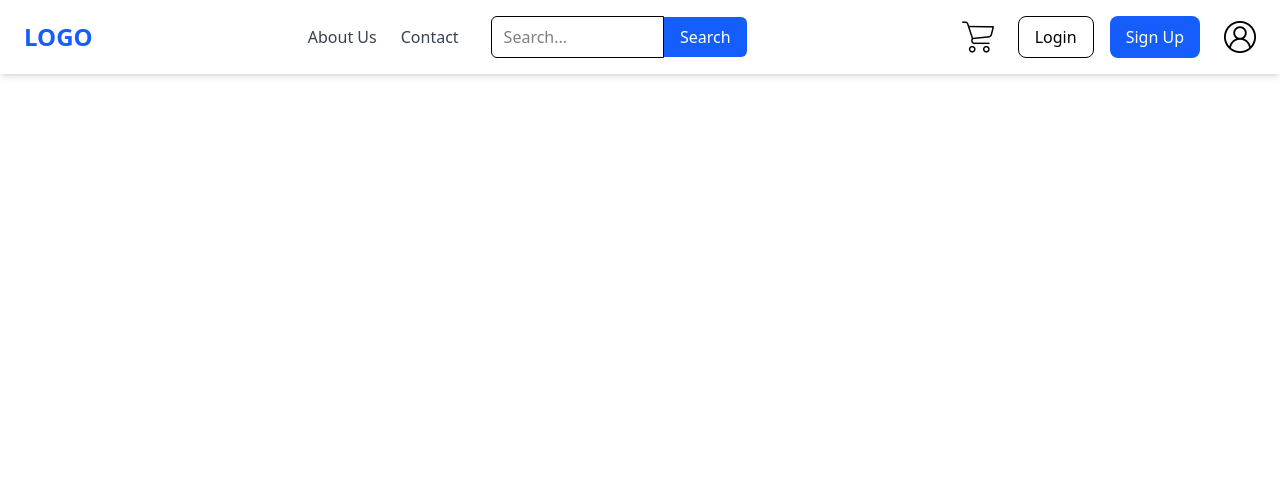
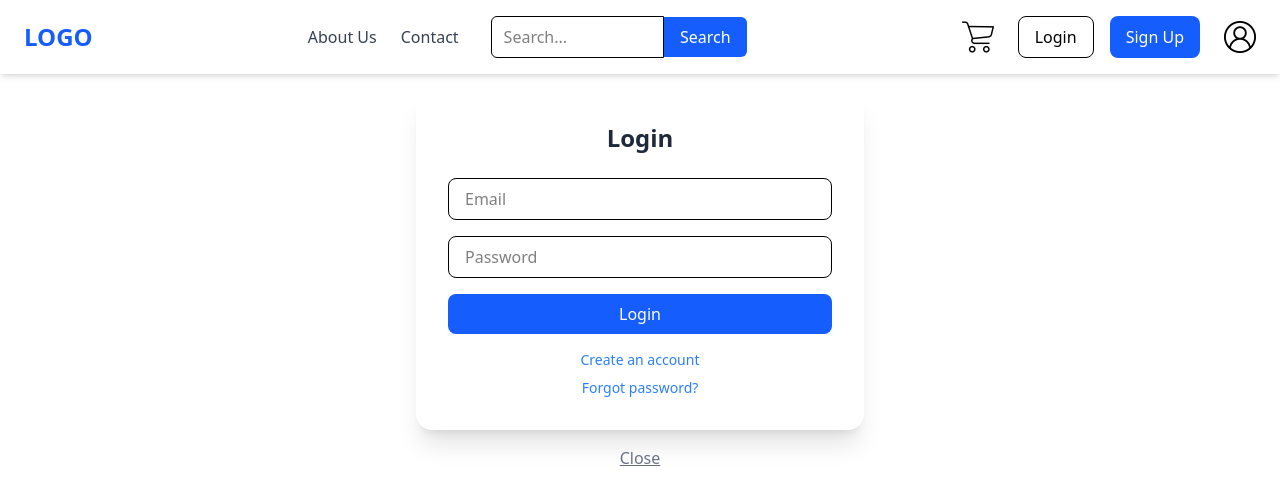
Before and after one commit to LoopLord-LL/final-project-10x, a React (Vite) app: page / in a window 1280 px wide. Both pictures are taken after a click on the button "Login". Shown: the top 502 px of the page. Built offline with nearby package versions, Linux system fonts and the light colour scheme.

Commit message:
feat: create authorization page

```diff
--- a/src/App.jsx
+++ b/src/App.jsx
@@ -1,15 +1,33 @@
-import { useState } from 'react'
-import './App.css'
-import MainNavBar from './components/MainNavBar'
-import AuthContainer from './components/AuthContainer'
+import { useState } from "react";
+import "./App.css";
+import MainNavBar from "./components/MainNavBar";
+import AuthContainer from "./components/AuthContainer";
+
 function App() {
-  const [count, setCount] = useState(0)
+  // State to control which auth view is open, or null for none
+  const [authView, setAuthView] = useState(null); // 'login' | 'register' | 'forgot' | null
+  const [authMessage, setAuthMessage] = useState("");
 
+  // Show AuthContainer only if authView is set
   return (
     <>
-      <MainNavBar />
-      {/* <AuthContainer /> */}
+      <MainNavBar
+        onLogin={() => setAuthView("login")}
+        onRegister={() => setAuthView("register")}
+      />
+      {authView && (
+        <div className="flex justify-center w-full mt-4">
+          <AuthContainer
+            view={authView}
+            setView={setAuthView}
+            message={authMessage}
+            setMessage={setAuthMessage}
+            onClose={() => setAuthView(null)}
+          />
+        </div>
+      )}
     </>
-  )
+  );
 }
-export default App
+
+export default App;
--- a/src/components/AuthButton.jsx
+++ b/src/components/AuthButton.jsx
@@ -3,11 +3,13 @@ function AuthButton({ mobile = false, onLogin, onRegister }) {
     <div className={`flex ${mobile ? "flex-col gap-3" : "gap-4"}`}>
       <button
         className="px-4 py-2 border rounded-lg hover:bg-gray-100 cursor-pointer"
+        onClick={onLogin}
       >
         Login
       </button>
       <button
         className="px-4 py-2 bg-blue-600 text-white rounded-lg hover:bg-blue-700 cursor-pointer"
+        onClick={onRegister}
       >
         Sign Up
       </button>
--- a/src/components/AuthContainer.jsx
+++ b/src/components/AuthContainer.jsx
@@ -1,20 +1,38 @@
-import { useState } from "react";
+import React, { useState } from "react";
 import LoginForm from "./LoginForm";
 import RegisterForm from "./RegisterForm";
 import ForgotPasswordForm from "./ForgotPasswordForm";
 
-export default function AuthContainer() {
-  const [view, setView] = useState("login");
-  const [message, setMessage] = useState("");
+// Props: view, setView, message, setMessage, onClose
+export default function AuthContainer({
+  view = "login",
+  setView,
+  message = "",
+  setMessage,
+  onClose,
+}) {
+  const [loading, setLoading] = useState(false);
 
   const handleSuccess = (msg) => {
+    setLoading(true);
     setMessage(msg);
-    setTimeout(() => setMessage(""), 3000);
+    setTimeout(() => {
+      setLoading(false);
+      setMessage("");
+      window.location.reload();
+    }, 1000); // Show loader for 1s, then reload
   };
 
   return (
-    <div className="min-h-screen flex items-center justify-center bg-gradient-to-r from-blue-200 via-purple-200 to-pink-200 p-6">
+    <div className="flex flex-col items-center w-full">
       <div className="space-y-4 w-full flex flex-col items-center">
+        {loading ? (
+          <div className="flex flex-col items-center justify-center py-8">
+            <div className="w-12 h-12 border-4 border-blue-400 border-t-transparent rounded-full animate-spin mb-4"></div>
+            <div className="text-blue-600 font-semibold">Logging in...</div>
+          </div>
+        ) : (
+          <>
             {message && (
               <div className="bg-green-100 text-green-700 px-4 py-2 rounded-lg shadow-md">
                 {message}
@@ -28,9 +46,22 @@ export default function AuthContainer() {
               <RegisterForm onSuccess={handleSuccess} onSwitch={setView} />
             )}
             {view === "forgot" && (
-          <ForgotPasswordForm onSuccess={handleSuccess} onSwitch={setView} />
+              <ForgotPasswordForm
+                onSuccess={handleSuccess}
+                onSwitch={setView}
+              />
+            )}
+          </>
         )}
       </div>
+      {!loading && (
+        <button
+          className="mt-4 text-gray-500 hover:text-gray-800 underline"
+          onClick={onClose}
+        >
+          Close
+        </button>
+      )}
     </div>
   );
 }
--- a/src/components/ForgotPasswordForm.jsx
+++ b/src/components/ForgotPasswordForm.jsx
@@ -1,4 +1,6 @@
-function ForgotPasswordForm({ onSuccess, onSwitch }) {
+import React, { useState } from "react";
+
+export default function ForgotPasswordForm({ onSuccess, onSwitch }) {
   const [email, setEmail] = useState("");
 
   const handleSubmit = (e) => {
@@ -39,4 +41,3 @@ function ForgotPasswordForm({ onSuccess, onSwitch }) {
     </div>
   );
 }
-export default ForgotPasswordForm;
--- a/src/components/LoginForm.jsx
+++ b/src/components/LoginForm.jsx
@@ -1,13 +1,26 @@
-import { useState } from "react";
-function LoginForm({ onSuccess, onSwitch }) {
+import React, { useState } from "react";
+
+function validateEmail(email) {
+  return /^[^\s@]+@[^\s@]+\.[^\s@]+$/.test(email);
+}
+
+export default function LoginForm({ onSuccess, onSwitch }) {
   const [email, setEmail] = useState("");
   const [password, setPassword] = useState("");
+  const [error, setError] = useState("");
 
   const handleSubmit = (e) => {
     e.preventDefault();
-    if (email && password) {
-      onSuccess("Login successful!");
+    if (!validateEmail(email)) {
+      setError("Please enter a valid email address.");
+      return;
     }
+    if (password.length < 6) {
+      setError("Password must be at least 6 characters.");
+      return;
+    }
+    setError("");
+    onSuccess("Login successful!");
   };
 
   return (
@@ -30,6 +43,9 @@ function LoginForm({ onSuccess, onSwitch }) {
           onChange={(e) => setPassword(e.target.value)}
           className="w-full px-4 py-2 border rounded-lg focus:ring-2 focus:ring-blue-400"
         />
+        {error && (
+          <div className="text-red-600 text-sm text-center">{error}</div>
+        )}
         <button
           type="submit"
           className="w-full bg-blue-600 text-white py-2 rounded-lg hover:bg-blue-700 transition"
@@ -55,4 +71,3 @@ function LoginForm({ onSuccess, onSwitch }) {
     </div>
   );
 }
-export default LoginForm;
--- a/src/components/MainNavBar.jsx
+++ b/src/components/MainNavBar.jsx
@@ -7,7 +7,7 @@ import Cart from "./Cart";
 import AuthButton from "./AuthButton";
 import UserProfile from "./UserProfile";
 
-export default function Navbar() {
+export default function Navbar({ onLogin, onRegister }) {
   const [menuOpen, setMenuOpen] = useState(false);
 
   return (
@@ -22,7 +22,7 @@ export default function Navbar() {
 
         <div className="hidden md:flex items-center gap-6">
           <Cart />
-          <AuthButton />
+          <AuthButton onLogin={onLogin} onRegister={onRegister} />
           <UserProfile />
         </div>
 
@@ -51,7 +51,7 @@ export default function Navbar() {
           <NavLinks mobile={true} />
           <SearchBar />
           <Cart />
-          <AuthButton mobile={true} />
+          <AuthButton mobile={true} onLogin={onLogin} onRegister={onRegister} />
           <UserProfile />
         </div>
       )}
--- a/src/components/RegisterForm.jsx
+++ b/src/components/RegisterForm.jsx
@@ -1,14 +1,43 @@
-function RegisterForm({ onSuccess, onSwitch }) {
+import React, { useState } from "react";
+
+function validateEmail(email) {
+  return /^[^\s@]+@[^\s@]+\.[^\s@]+$/.test(email);
+}
+
+function validatePassword(password) {
+  // At least 8 chars, 1 uppercase, 1 lowercase, 1 number
+  return /^(?=.*[a-z])(?=.*[A-Z])(?=.*\d).{8,}$/.test(password);
+}
+
+export default function RegisterForm({ onSuccess, onSwitch }) {
   const [email, setEmail] = useState("");
   const [username, setUsername] = useState("");
   const [password, setPassword] = useState("");
   const [confirm, setConfirm] = useState("");
+  const [error, setError] = useState("");
 
   const handleSubmit = (e) => {
     e.preventDefault();
-    if (email && username && password && password === confirm) {
-      onSuccess("Registration successful!");
+    if (!validateEmail(email)) {
+      setError("Please enter a valid email address.");
+      return;
     }
+    if (username.length < 3) {
+      setError("Username must be at least 3 characters.");
+      return;
+    }
+    if (!validatePassword(password)) {
+      setError(
+        "Password must be at least 8 characters, include uppercase, lowercase, and a number."
+      );
+      return;
+    }
+    if (password !== confirm) {
+      setError("Passwords do not match.");
+      return;
+    }
+    setError("");
+    onSuccess("Registration successful!");
   };
 
   return (
@@ -45,6 +74,9 @@ function RegisterForm({ onSuccess, onSwitch }) {
           onChange={(e) => setConfirm(e.target.value)}
           className="w-full px-4 py-2 border rounded-lg focus:ring-2 focus:ring-blue-400"
         />
+        {error && (
+          <div className="text-red-600 text-sm text-center">{error}</div>
+        )}
         <button
           type="submit"
           className="w-full bg-green-600 text-white py-2 rounded-lg hover:bg-green-700 transition"
@@ -63,4 +95,3 @@ function RegisterForm({ onSuccess, onSwitch }) {
     </div>
   );
 }
-export default RegisterForm;
```
Lines whose indentation alone changed are shown as unchanged.
